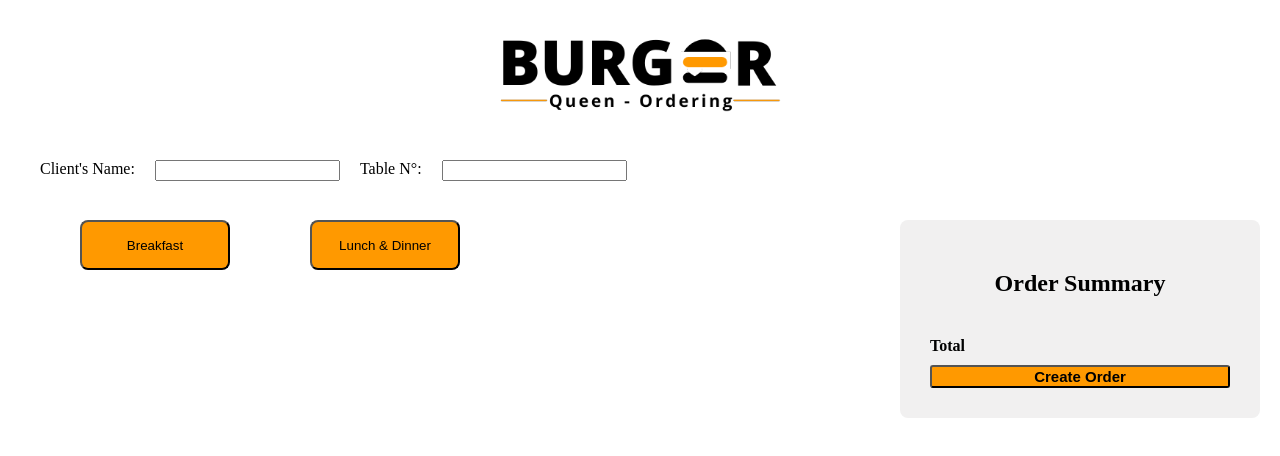
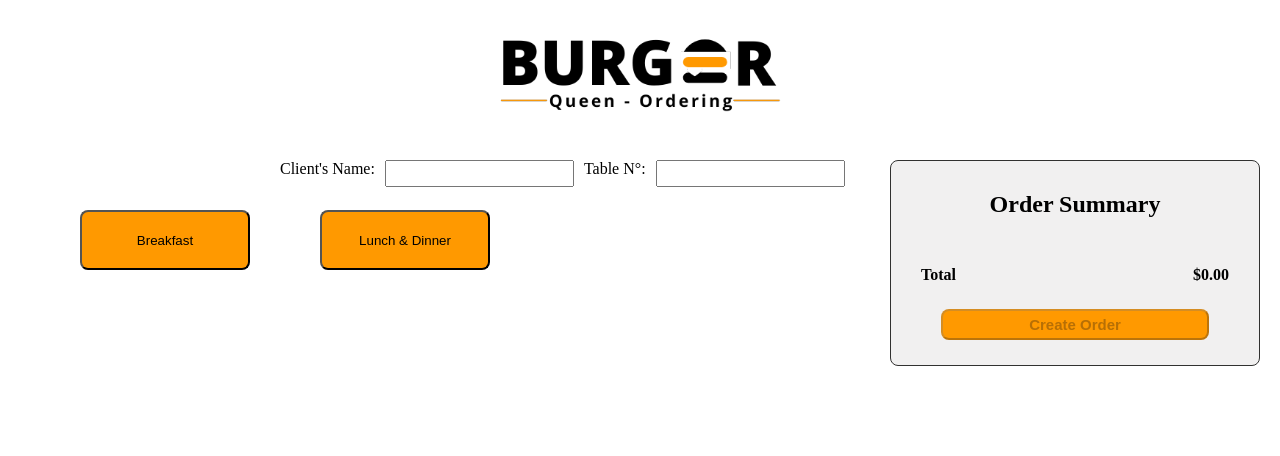
Before and after one commit to Aurapinilla/burger-queen-api-client, an Angular app: page /orders in a window 1280 px wide. Shown: the top 456 px of the page. Built offline with nearby package versions, Linux system fonts and the light colour scheme.

Commit message:
reset order summary on-click

```diff
--- a/package.json
+++ b/package.json
@@ -35,9 +35,5 @@
     "karma-jasmine": "~5.1.0",
     "karma-jasmine-html-reporter": "~2.1.0",
     "typescript": "~5.1.3"
-  },
-  "styles": [
-    "node_modules/@fortawesome/fontawesome-free/css/all.min.css",
-    "src/styles.css"
-  ]
+  }
 }
--- a/src/app/components/neworder-form/neworder-form.component.css
+++ b/src/app/components/neworder-form/neworder-form.component.css
@@ -1,6 +1,12 @@
 #orderSummary {
     display: flex;
     flex-direction: column;
+    padding: 10px 30px;
+    margin-left:610px;
+    margin-right: 20px;
+    border: 1px solid rgb(49, 49, 48);
+    border-radius: 8px;
+    background-color: #F1F0F0;
     gap: 10px;
 }
 
@@ -9,6 +15,15 @@
     flex-direction: row;
     justify-content: space-between;
     align-items: center;
+}
+
+#client-table {
+    position: absolute;
+    top:0;
+    left: 0;
+    display: flex;
+    gap: 10px;
+margin-bottom: 10px;
 }
 
 h2 {
@@ -21,7 +36,19 @@ span {
 
 button {
     background-color: #FF9900;
-    border-radius: 3px;
+    border-radius: 8px;
+    margin: 15px 20px;
     font-weight: bolder;
     font-size: 15px;
+    padding: 5px;
 }
+
+input {
+    padding: 4px;
+}
+
+#total {
+    display: flex;
+    justify-content: space-between;
+    margin-top: 8px;
+}
--- a/src/app/components/neworder-form/neworder-form.component.html
+++ b/src/app/components/neworder-form/neworder-form.component.html
@@ -1,7 +1,12 @@
+<div id="client-table">
+    <label for="clientsName">Client's Name: </label>
+    <input type="text" id="clientsName">
+    <label for="tableNumber">Table N°: </label>
+    <input type="text" id="tableNumber">
+</div>
 <div id="orderSummary">
     <h2>Order Summary</h2>
     <div>
-        <!--Add order products dinamically-->
         <div id="orderProducts" *ngFor="let item of orderedProducts, let i = index">
             <h4>{{ item.quantity }}</h4>
             <h4>{{ item.product.name }}</h4>
@@ -9,6 +14,9 @@
             <i class="fa-solid fa-trash" (click)="deleteProduct(i)"></i>
         </div>
     </div>
-    <span>Total</span>
-    <button>Create Order</button>
+    <div id="total">
+        <span>Total</span>
+        <span>{{ total | currency}}</span>
+    </div>
+    <button [disabled]="orderedProducts.length === 0" (click)="resetOrder()">Create Order</button>
 </div>
--- a/src/app/components/neworder-form/neworder-form.component.ts
+++ b/src/app/components/neworder-form/neworder-form.component.ts
@@ -1,5 +1,8 @@
-import { Component, Input, EventEmitter } from '@angular/core';
+import { Component, Input, EventEmitter, OnInit } from '@angular/core';
 import { productResponse } from '../../interfaces/products.interface';
+import { FormBuilder, FormGroup, Validators } from '@angular/forms';
+import { ordersResponse } from '../../interfaces/orders.interface';
+import { OrdersService } from '../../service/orders.service';
 
 @Component({
   selector: 'app-neworder-form',
@@ -7,8 +10,13 @@ import { productResponse } from '../../interfaces/products.interface';
   styleUrls: ['./neworder-form.component.css']
 })
 export class NeworderFormComponent {
+  //sendOrder: FormGroup;
+  orderedProducts: { product: productResponse, quantity: number }[] = [];
 
-  orderedProducts: { product: productResponse, quantity: number }[] = [];
+  //constructor(private formBuilder: FormBuilder, private ordersService: OrdersService) {
+  ////  userId: sessionStorage.getItem('idUser'),
+   // })
+  //}
 
   addProduct(productInfo: { product: productResponse, quantity: number }) {
     this.orderedProducts.push(productInfo);
@@ -24,4 +32,16 @@ export class NeworderFormComponent {
       console.log('Producto no encontrado');
     }
   }
+
+  resetOrder() {
+    this.orderedProducts = [];
+  }
+
+  get total () {
+    let totalToPay = 0;
+    for (const product of this.orderedProducts) {
+      totalToPay += product.product.price * product.quantity;
+    }
+    return totalToPay;
+  }
 }
--- a/src/app/service/login.service.ts
+++ b/src/app/service/login.service.ts
@@ -1,7 +1,6 @@
 import { Injectable } from '@angular/core';
 import { HttpClient } from '@angular/common/http';
 import { Observable } from 'rxjs';
-import { loginResponse } from '../interfaces/login.interface';
 
 @Injectable({
   providedIn: 'root'
@@ -14,12 +13,10 @@ export class LoginService {
 
 
   login(email:string, password:string): Observable<any> {
-    // Accediendo al método post  de la variable http de HttpClient que recibe como parámetros la url y el body
+
     return this.http.post(this.urlApi, {
       email: email,
       password: password,
     });
   }
-
-
 }
--- a/src/app/views/orders-view/orders-view.component.css
+++ b/src/app/views/orders-view/orders-view.component.css
@@ -14,27 +14,19 @@ img {
 #menuSelection {
     position: absolute;
     display: flex;
-    gap: 80px;
-    top: 220px;
+    gap: 70px;
+    top: 210px;
     left: 80px;
 }
 
 .menuBtn {
-    width: 150px;
-    height: 50px;
+    width: 170px;
+    height: 60px;
     border-radius: 8px;
 }
 
 .menuBtn:focus {
     box-shadow: 0 4px 17px rgba(0, 0, 0, 0.35);
-}
-
-#client-table {
-    display: flex;
-    position: absolute;
-    gap: 20px;
-    top: 160px;
-    left: 40px;
 }
 
 button:hover {
@@ -54,6 +46,7 @@ button {
 .menuList {
     display: flex;
     align-items: center;
+    font-size: 15px;
     gap: 30px;
     background-color: #F1F0F0;
     border-radius: 8px;
@@ -89,11 +82,9 @@ button {
 }
 
 app-neworder-form {
-    width: 300px;
+    width: 1000px;
     position: absolute;
-    right: 20px;
-    top: 220px;
-    background-color: #F1F0F0;
-    padding: 30px;
-    border-radius: 8px;
+    right: 0px;
+    top: 160px;
+    z-index: -1;
 }
--- a/src/app/views/orders-view/orders-view.component.html
+++ b/src/app/views/orders-view/orders-view.component.html
@@ -5,12 +5,7 @@
     <button class ="menuBtn" (click)="breakfastMenu()">Breakfast</button>
     <button class ="menuBtn" (click)="lunchAndDinnerMenu()">Lunch & Dinner</button>
 </div>
-<div id="client-table">
-    <label for="clientsName">Client's Name: </label>
-    <input type="text" id="clientsName">
-    <label for="tableNumber">Table N°: </label>
-    <input type="text" id="tableNumber">
-</div>
+
 <div id="displayMenu">
     <section id="menusContainer">
         <div id="breakfastMenu" *ngIf="isBreakfastSelected" class="menuType">
--- a/src/app/views/orders-view/orders-view.component.ts
+++ b/src/app/views/orders-view/orders-view.component.ts
@@ -2,7 +2,6 @@ import { Component, Input, OnInit, EventEmitter, Output, ViewChild } from '@angu
 import { ProductsService } from '../../service/products.service';
 import { productResponse } from '../../interfaces/products.interface';
 import { NeworderFormComponent } from '../../components/neworder-form/neworder-form.component'
-import { ordersResponse } from '../../interfaces/orders.interface'
 
 @Component({
   selector: 'app-orders-view',
@@ -15,8 +14,6 @@ export class OrdersViewComponent implements OnInit{
   products: productResponse[] = [];
   filteredProducts: productResponse[] = [];
   isBreakfastSelected: boolean = true;
-  @Input() clientName!:string; //Agregar campos al form
-  @Input() tableNumber!:string;
   productQuantities: number[] = [];
   total: number = 0;
 
```
Also changed, not shown: src/app/service/orders.service.ts (+18 -1 lines), src/styles.css (+5 -4 lines).
